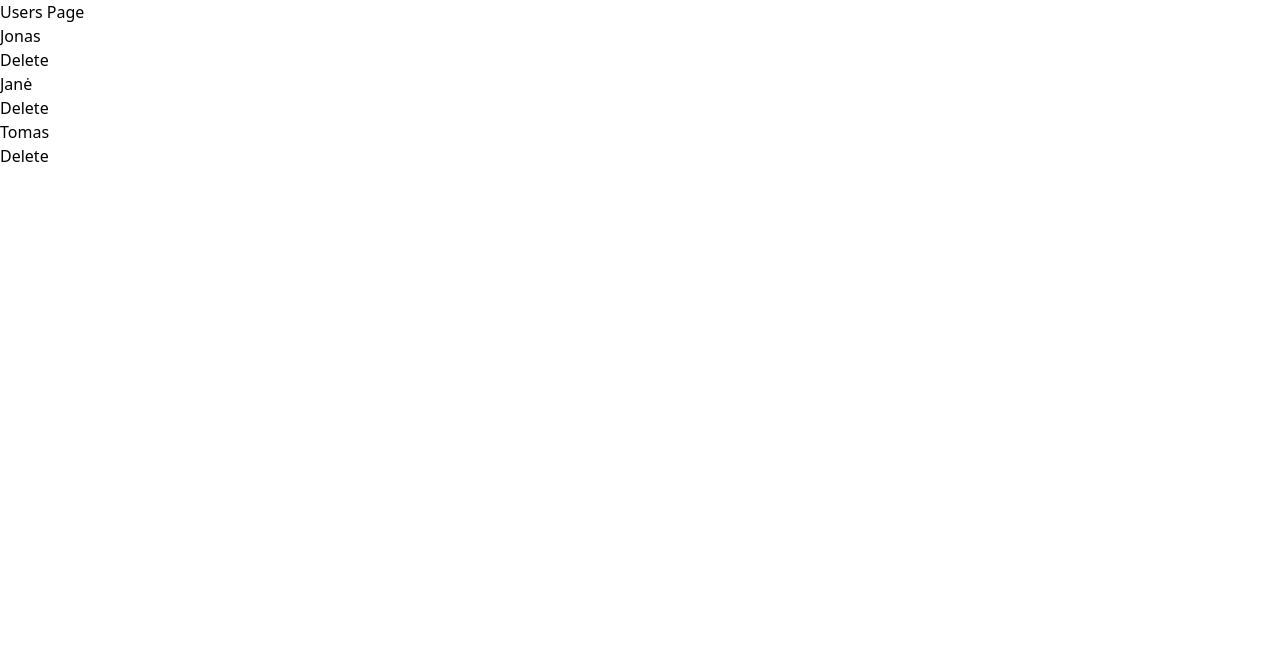
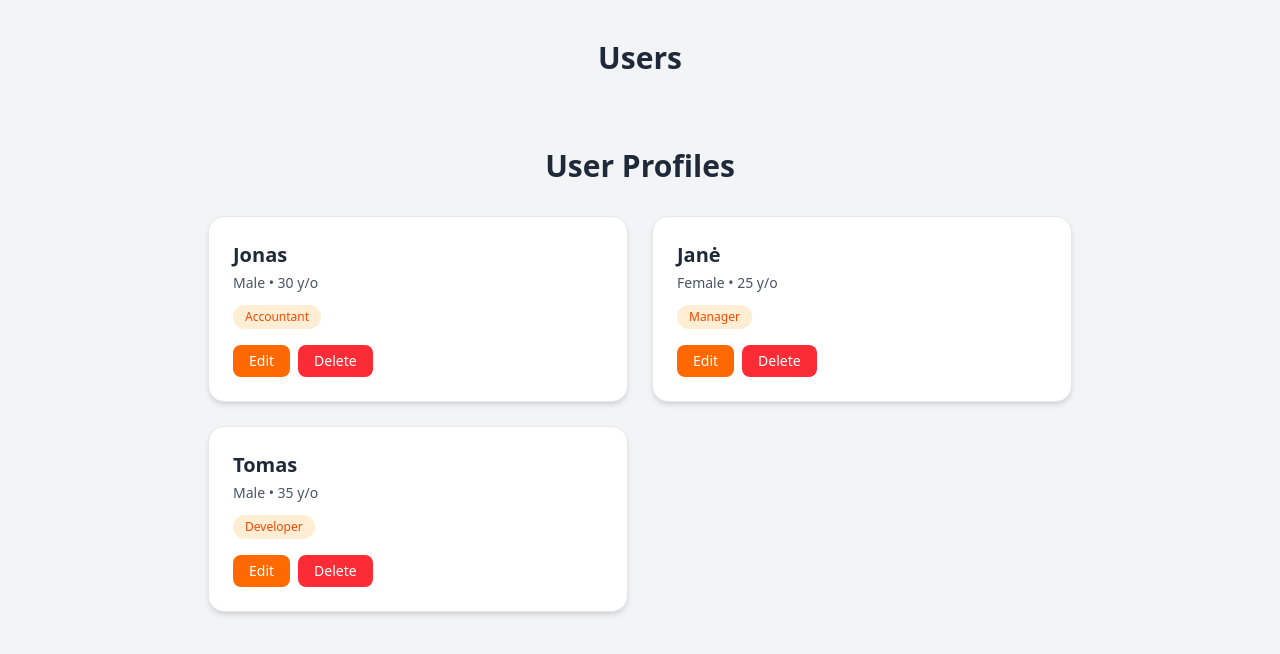
Before and after one commit to aldask/Peplink, a React (Vite) app: page / in a window 1280 px wide. Shown: the top 654 px of the page. Built offline with nearby package versions, Linux system fonts and the light colour scheme.

Commit message:
Initial styling

```diff
--- a/src/components/UsersList.tsx
+++ b/src/components/UsersList.tsx
@@ -12,7 +12,6 @@ const UsersList = () => {
 
   useEffect(() => {
     const storedUsers = getUsersFromLocalStorage();
-
     if (storedUsers.length === 0) {
       addUserToLocalStorage(InitialUsers);
       setUsers(InitialUsers);
@@ -26,15 +25,59 @@ const UsersList = () => {
     setUsers(getUsersFromLocalStorage());
   };
 
+  const handleEditUser = (id: number) => {
+    console.log("Edit user", id);
+  };
+
   return (
-    <div>
-      {users.map((user) => (
-        <div key={user.id}>
-          <p>{user.f_name}</p>
-          <button onClick={() => handleDeleteUser(user.id)}>Delete</button>
+    <section className="max-w-4xl mx-auto px-4 py-10">
+      <h1 className="text-3xl font-bold text-gray-800 mb-8 text-center">
+        User Profiles
+      </h1>
+
+      {users.length === 0 ? (
+        <div className="text-center mt-20 text-gray-500">
+          <p className="text-lg font-medium">No users found</p>
+          <p className="text-sm text-gray-400">Start by adding a new one.</p>
         </div>
-      ))}
-    </div>
+      ) : (
+        <div className="grid gap-6 sm:grid-cols-2">
+          {users.map((user) => (
+            <div
+              key={user.id}
+              className="bg-white border border-gray-200 rounded-2xl shadow-md p-6 flex flex-col justify-between transition hover:shadow-lg"
+            >
+              <div>
+                <h2 className="text-xl font-semibold text-gray-800 mb-1">
+                  {user.f_name}
+                </h2>
+                <p className="text-sm text-gray-600 mb-1">
+                  {user.gender} • {user.age} y/o
+                </p>
+                <span className="inline-block mt-2 text-xs font-medium bg-orange-100 text-orange-600 px-3 py-1 rounded-full">
+                  {user.role}
+                </span>
+              </div>
+
+              <div className="mt-4 flex gap-2">
+                <button
+                  onClick={() => handleEditUser(user.id)}
+                  className="px-4 py-1.5 text-sm font-medium bg-orange-500 text-white rounded-lg hover:bg-orange-600 transition"
+                >
+                  Edit
+                </button>
+                <button
+                  onClick={() => handleDeleteUser(user.id)}
+                  className="px-4 py-1.5 text-sm font-medium bg-red-500 text-white rounded-lg hover:bg-red-600 transition"
+                >
+                  Delete
+                </button>
+              </div>
+            </div>
+          ))}
+        </div>
+      )}
+    </section>
   );
 };
 
--- a/src/pages/UsersPage.tsx
+++ b/src/pages/UsersPage.tsx
@@ -2,8 +2,10 @@ import UsersList from "../components/UsersList";
 
 const UsersPage = () => {
   return (
-    <div>
-      <h1>Users Page</h1>
+    <div className="min-h-screen bg-gray-100 py-10 px-4">
+      <h1 className="text-3xl font-bold text-center mb-8 text-gray-800">
+        Users
+      </h1>
       <UsersList />
     </div>
   );
```
